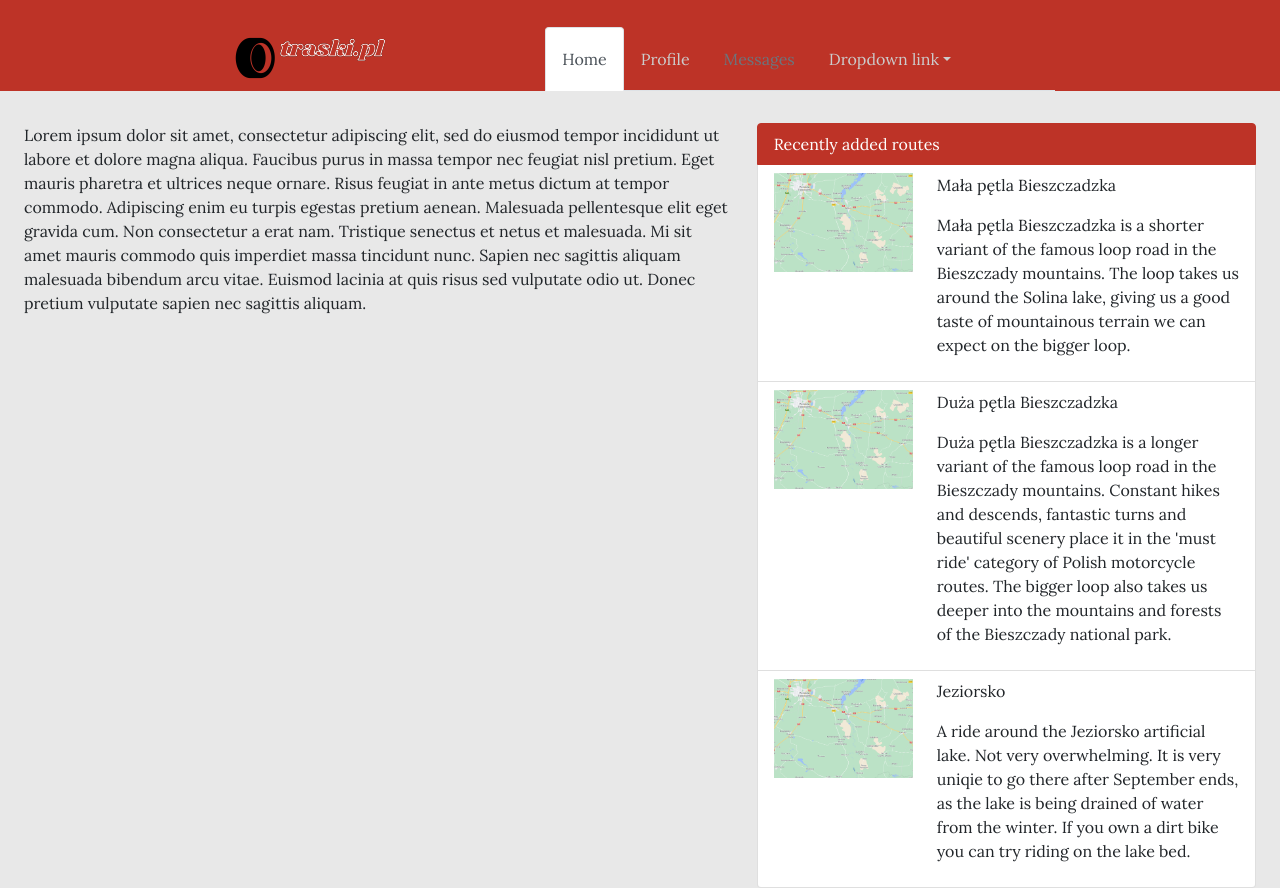
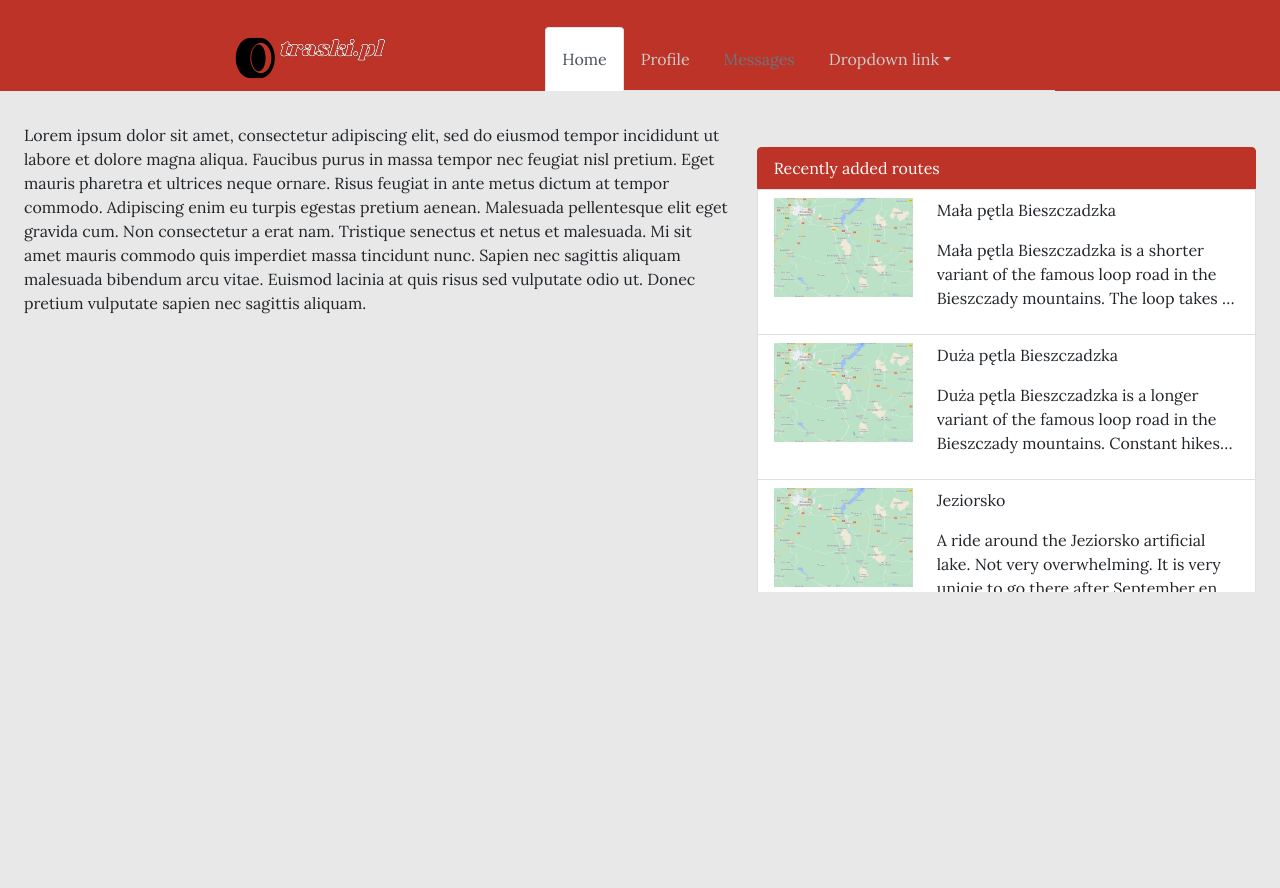
Before and after one commit to grzala/traskipl-frontend, a React (Create React App) app: page / in a window 1280 px wide. After the commit the page ends 800 px from the top, so only its background shows below. Built offline with nearby package versions, Linux system fonts and the light colour scheme; what react-lorem-ipsum would draw is missing.

Commit message:
other routes in area

```diff
--- a/src/Components/MotoRoute/MotoRoutesList.scss
+++ b/src/Components/MotoRoute/MotoRoutesList.scss
@@ -1,4 +1,15 @@
 .moto-routes-list {
+
+    overflow-y: scroll;
+    margin-top: 1.5em;
+
+
+    &-main {
+        max-height: 25.2em;
+        overflow-y: scroll;
+
+        margin-bottom: 5px;
+    }
 
     &-item {
 
@@ -7,5 +18,12 @@
             // height: 15em;
             width: 100%;
         }
+
+        &-description {
+            display: -webkit-box;
+            -webkit-box-orient: vertical;
+            -webkit-line-clamp: 3;
+            overflow: hidden;
+        }
     }
 }
--- a/src/Components/MotoRoute/MotoRoutesList.tsx
+++ b/src/Components/MotoRoute/MotoRoutesList.tsx
@@ -18,6 +18,7 @@ const MotoRoutesList = (props: MotoRoutesListProps) => {
                     Recently added routes
                 </a>
 
+                <div className="moto-routes-list-main">
                     { motoRoutesList.map((route) =>
                         <Link to={`/routes/${route._id}/details`} className="moto-routes-list-item list-group-item list-group-item-action">
                             <div className="row">
@@ -27,11 +28,12 @@ const MotoRoutesList = (props: MotoRoutesListProps) => {
 
                                 <div className="col-sm-8">
                                     <p>{ route.title }</p>
-                                <p>{ route.description }</p>
+                                    <p className="moto-routes-list-item-description">{ route.description }</p>
                                 </div>
                             </div>
                         </Link>
                     )}
+                </div>
             </div>
         </Fragment>
     )
--- a/src/Pages/MotoRoutePage.tsx
+++ b/src/Pages/MotoRoutePage.tsx
@@ -4,7 +4,7 @@ import { useMatch, useNavigate, useParams } from "react-router-dom";
 
 
 import { MotoRouteType, POIType} from "../Types/MotoRoutesTypes"
-import { getMotoRoute } from "../Actions/MotoRoutesActions";
+import { getMotoRoute, getMotoRoutes } from "../Actions/MotoRoutesActions";
 
 
 import MotoRouteMap from "../Components/MotoRoute/MotoRouteMap";
@@ -13,10 +13,16 @@ import "./MotoRoutePage.scss"
 import MotoRouteDetails from "../Components/MotoRoute/MotoRouteDetails/MotoRouteDetails";
 import MotoRouteComments from "../Components/MotoRoute/MotoRouteComments";
 import MotoRouteAuthor from "../Components/MotoRoute/MotoRouteAuthor";
+import MotoRoutesList from "../Components/MotoRoute/MotoRoutesList";
 
 
 const MotoRoutePage = () => {
     const { id } = useParams()
+
+    const [motoRoutesList, setMotoRoutesList] = useState<MotoRouteType[]>([])
+    useEffect(() => {
+        setMotoRoutesList(getMotoRoutes())
+    }, [])
 
     const navigate = useNavigate()
     const urlMatch = useMatch('/routes/:id/*')
@@ -97,6 +103,7 @@ const MotoRoutePage = () => {
                     </div>
                     <div className="col-md-4">
                         <MotoRouteAuthor />
+                        <MotoRoutesList motoRoutesList={ motoRoutesList } />
                     </div>
                 </div>
             </div>
```
Lines whose indentation alone changed are shown as unchanged.
